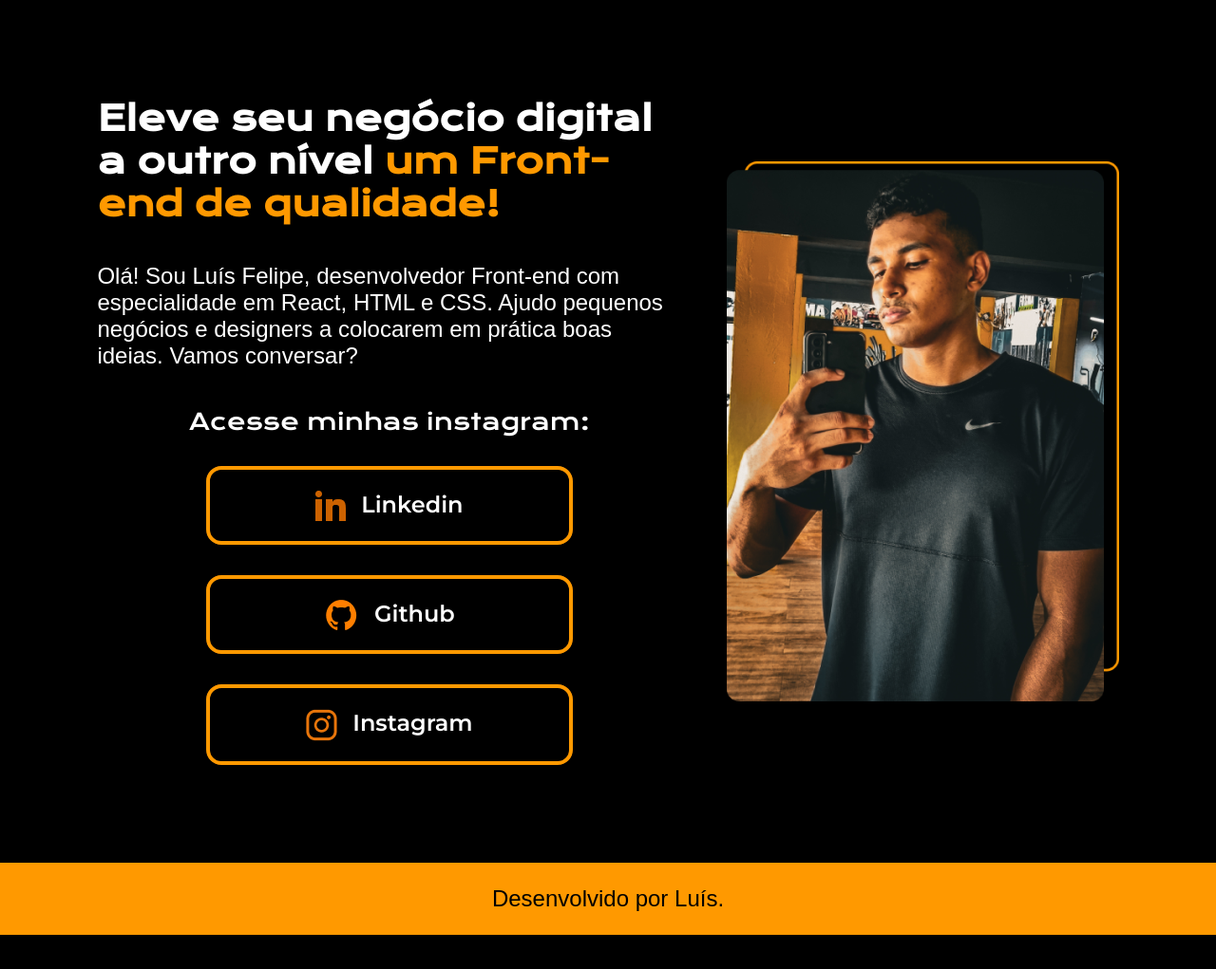
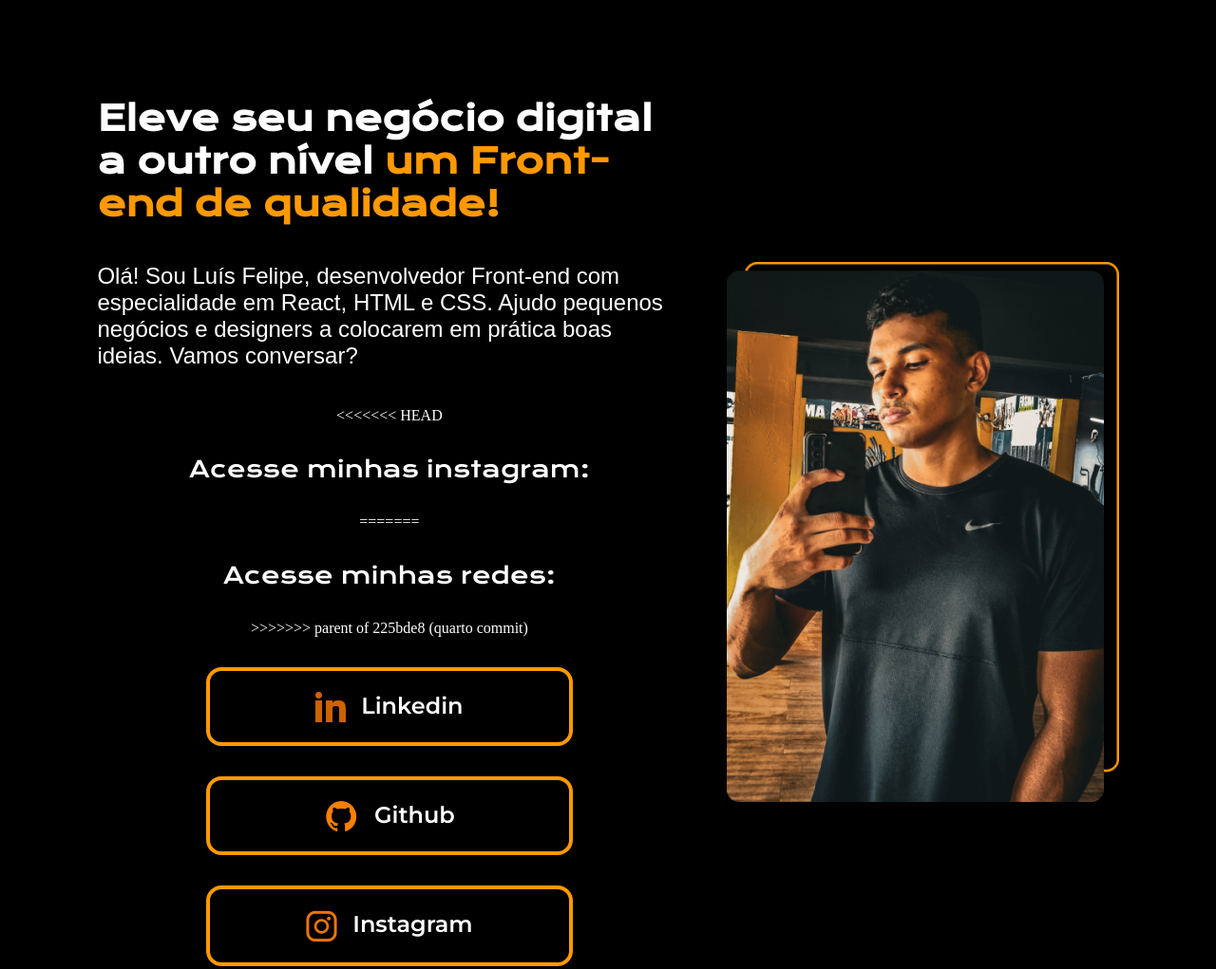
Before and after one commit to lipeslr/portifolio, a plain HTML site: page index.html in a window 1280 px wide. Shown: the top 1021 px of the page at 95% size. Before the commit the page ends 985 px from the top, so only its background shows below. Drawn offline with nearby package versions, Linux system fonts and the light colour scheme.

Commit message:
voltando pro quarto commit

```diff
--- a/index.html
+++ b/index.html
@@ -15,7 +15,11 @@
 
             <p class = "apresentacao__conteudo__texto">Olá! Sou Luís Felipe, desenvolvedor Front-end com especialidade em React, HTML e CSS. Ajudo pequenos negócios e designers a colocarem em prática boas ideias. Vamos conversar?</p>
             <div class = "apresentacao__links">
+<<<<<<< HEAD
                 <h2 class = "apresentacao__links__subtitulos">Acesse minhas instagram: </h2>
+=======
+                <h2 class = "apresentacao__links__subtitulos">Acesse minhas redes: </h2>
+>>>>>>> parent of 225bde8 (quarto commit)
 
                 <a class="apresentacao__links__link" href="https://github.com/lipeslr">
                     <img src = "assets/linkedin.png"  >
```
